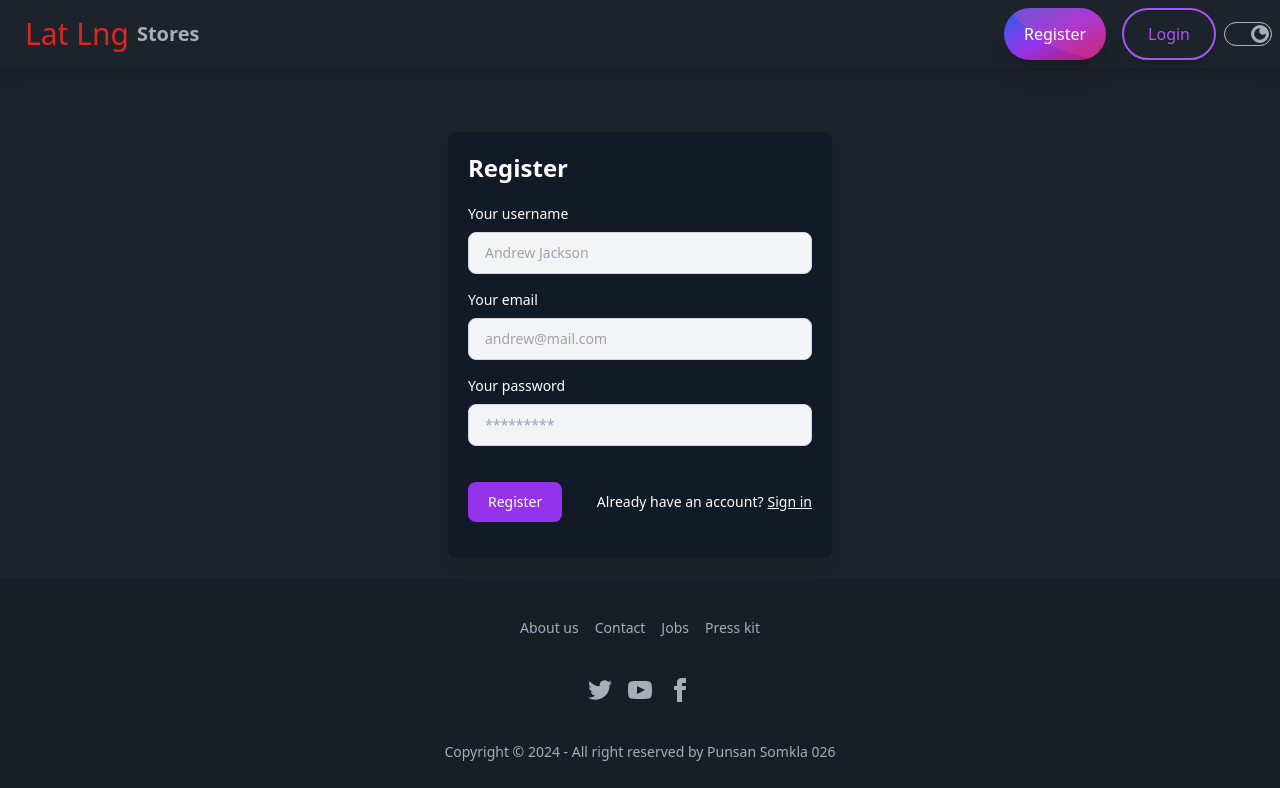
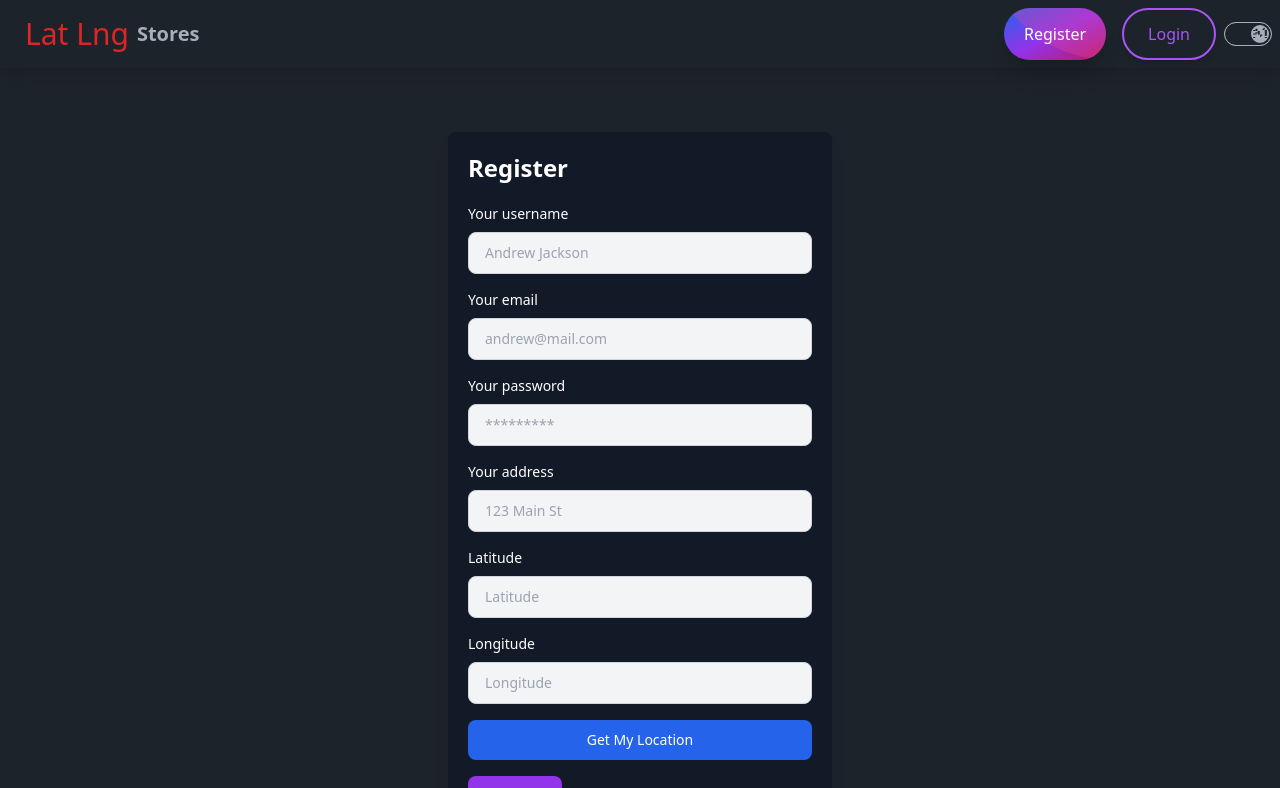
Before and after one commit to Punsano26/zone-checker-CRUDLAT, a React (Vite) app in the folder Frontend-store/: page /register in a window 1280 px wide. Shown: the top 788 px of the page. Built offline with nearby package versions, Linux system fonts and the light colour scheme.

Commit message:
finised v.1

```diff
--- a/Frontend-store/src/components/Nav.jsx
+++ b/Frontend-store/src/components/Nav.jsx
@@ -6,10 +6,10 @@ import { useAuthContext } from "../contexts/AuthContext";
 
 const Nav = () => {
   const { user } = useAuthContext();
-
   const [theme, setTheme] = useState(
     localStorage.getItem("theme") ? localStorage.getItem("theme") : "dark"
   );
+  const [isDropdownOpen, setIsDropdownOpen] = useState(false); // State for dropdown
 
   const handleToggle = (e) => {
     if (e.target.checked) {
@@ -35,13 +35,13 @@ const Nav = () => {
               xmlns="http://www.w3.org/2000/svg"
               fill="none"
               viewBox="0 0 24 24"
-              stroke-width="1.5"
+              strokeWidth="1.5"
               stroke="currentColor"
-              class="size-6"
+              className="size-6"
             >
               <path
-                stroke-linecap="round"
-                stroke-linejoin="round"
+                strokeLinecap="round"
+                strokeLinejoin="round"
                 d="M12 9v6m3-3H9m12 0a9 9 0 1 1-18 0 9 9 0 0 1 18 0Z"
               />
             </svg>
@@ -60,13 +60,13 @@ const Nav = () => {
               xmlns="http://www.w3.org/2000/svg"
               fill="none"
               viewBox="0 0 24 24"
-              stroke-width="1.5"
+              strokeWidth="1.5"
               stroke="currentColor"
-              class="size-6"
+              className="size-6"
             >
               <path
-                stroke-linecap="round"
-                stroke-linejoin="round"
+                strokeLinecap="round"
+                strokeLinejoin="round"
                 d="M12 9v6m3-3H9m12 0a9 9 0 1 1-18 0 9 9 0 0 1 18 0Z"
               />
             </svg>
@@ -77,6 +77,10 @@ const Nav = () => {
       },
     ],
     ROLE_USER: [{ name: "Home", link: "/" }],
+  };
+
+  const toggleDropdown = () => {
+    setIsDropdownOpen(!isDropdownOpen);
   };
 
   return (
@@ -91,7 +95,7 @@ const Nav = () => {
       </div>
 
       {/* Menu for larger screens */}
-    <div className="hidden md:flex navbar-end space-x-2">
+      <div className="hidden md:flex md:flex-row md:items-center md:justify-center sm:flex sm:flex-col">
         <ul className="menu menu-horizontal px-1">
           {user &&
             navmenu[user.roles[0]].map((menuItem) => (
@@ -104,6 +108,26 @@ const Nav = () => {
         </ul>
       </div>
 
+      {/* Dropdown for "Add a locations Store" */}
+      {user &&
+        user.roles.includes("ROLE_ADMIN") &&(
+          <div className="relative md:hidden">
+        <button onClick={toggleDropdown} className="btn btn-ghost">
+          Add a locations Store
+        </button>
+        <div className={`dropdown-content mt-3 p-2 shadow bg-base-100 rounded-box w-52 z-50 ${isDropdownOpen ? 'block' : 'hidden'}`}>
+          <ul className="menu p-2">
+            <li>
+              <a href="/add" className="text-base hover:text-emerald-800">
+                Go to Add Locations
+              </a>
+            </li>
+          </ul>
+        </div>
+      </div>
+        )}
+
+
       {/* User Profile or Auth Buttons */}
       <div className="hidden md:flex items-center space-x-6">
         {user ? (
@@ -111,7 +135,6 @@ const Nav = () => {
             <div className="flex items-center space-x-2">
               <span className="text-lg font-semibold text-gray-800">Welcome,</span>
               <span className="text-lg font-bold text-blue-600">{user.username}</span>
-
               {user.roles?.length > 0 && (
                 <div className="flex space-x-2">
                   {user.roles.map((role, index) => (
@@ -174,6 +197,14 @@ const Nav = () => {
                 <li>
                   <UserProfile />
                 </li>
+                {/* Include mobile menu items here */}
+                {navmenu[user.roles[0]].map((menuItem) => (
+                  <li key={menuItem.name}>
+                    <a href={menuItem.link} className="text-base hover:text-emerald-800">
+                      {menuItem.name}
+                    </a>
+                  </li>
+                ))}
               </>
             ) : (
               <>
@@ -188,7 +219,6 @@ const Nav = () => {
           </ul>
         </div>
       </div>
-
 
       {/* Theme controller */}
       <label className="grid cursor-pointer place-items-center ml-2">
@@ -226,11 +256,10 @@ const Nav = () => {
           strokeLinecap="round"
           strokeLinejoin="round"
         >
-        <path d="M21 12.79A9 9 0 1 1 11.21 3 7 7 0 0 0 21 12.79z"></path>
+          <path d="M3 12h2m14-10v2m-2 0h2m2 2h2m-2 2h2m-2 2h2m-2 2h2m-2 2h2m2 2h2m-14 0v-2m2 0h-2m-2-2h-2m2 0h-2m2-2h-2m2-2h-2m-2-2h-2m2-2h-2M1 6h2M21 6h2M1 18h2M21 18h2M1 12h2m2-2h2M1 12h2" />
         </svg>
       </label>
     </div>
-
   );
 };
 
--- a/Frontend-store/src/page/AddLocation.jsx
+++ b/Frontend-store/src/page/AddLocation.jsx
@@ -80,7 +80,7 @@ const AddLocation = () => {
         Swal.fire({
           position: 'center',
           icon: 'success',
-          title: 'เพิ่มสถานที่สำเร็จ',
+          title: 'ยินดีด้วย คุณเพิ่มข้อมูลร้านสำเร็จ',
           text: response.data.message,
           timer: 2000,
         }).then(() => {
@@ -138,7 +138,7 @@ const AddLocation = () => {
         {/* DMS Input */}
         <div className="mb-4 flex items-center gap-2">
           <div className="flex-grow">
-            <label className="block text-sm font-medium mb-1">DMS Coordinates</label>
+            <label className="block text-sm font-medium mb-1">Latitude & Longitude</label>
             <input
               type="text"
               name="dms"
--- a/Frontend-store/src/page/Register.jsx
+++ b/Frontend-store/src/page/Register.jsx
@@ -8,10 +8,13 @@ const Register = () => {
     username: "",
     email: "",
     password: "",
+    address: "",
+    lat: "",
+    lng: "",
   });
   const navigate = useNavigate();
 
-  const handdleChange = (e) => {
+  const handleChange = (e) => {
     const { name, value } = e.target;
     setUser({
       ...user,
@@ -19,13 +22,35 @@ const Register = () => {
     });
     console.log(user);
   };
+
+  const handleGetLocation = () => {
+    if (navigator.geolocation) {
+      navigator.geolocation.getCurrentPosition((position) => {
+        setUser((prevUser) => ({
+          ...prevUser,
+          lat: position.coords.latitude,
+          lng: position.coords.longitude,
+        }));
+      });
+    } else {
+      Swal.fire({
+        title: "Geolocation not supported",
+        text: "Your browser does not support geolocation.",
+        icon: "error",
+      });
+    }
+  };
+
   const handleSubmit = async () => {
     console.log(AuthService.register());
     try {
       const register = await AuthService.register(
         user.username,
         user.email,
-        user.password
+        user.password,
+        user.address,
+        user.lat,
+        user.lng
       );
       if (register.status === 200) {
         Swal.fire({
@@ -33,39 +58,40 @@ const Register = () => {
           text: register.data.message,
           icon: "success",
         });
-        setUser({  username: "",email: "", password: "" });
+        setUser({ username: "", email: "", password: "", address: "", lat: "", lng: "" });
         navigate("/login");
       }
     } catch (error) {
       Swal.fire({
-        title: "User Registered error",
+        title: "User Registration Error",
         text: error.response ? error.response.data.message : "Unknown error",
         icon: "error",
         timer: 1500,
       });
     }
   };
+
   return (
     <div className="flex justify-center items-center mt-16">
       <div className="w-96 backdrop-blur-lg bg-opacity-80 rounded-lg shadow-lg p-5 bg-gray-900 text-white">
-      <h2 className="text-2xl font-bold pb-5">Register</h2>
+        <h2 className="text-2xl font-bold pb-5">Register</h2>
 
         <div className="mb-4">
-          <label for="name" className="block mb-2 text-sm font-medium">
+          <label htmlFor="username" className="block mb-2 text-sm font-medium">
             Your username
           </label>
           <input
             type="text"
-            id="name"
+            id="username"
             className="bg-gray-100 border border-gray-300 text-gray-900 text-sm rounded-lg focus:ring-2 focus:ring-blue-500 focus:border-blue-500 w-full py-2.5 px-4"
             placeholder="Andrew Jackson"
             required
             name="username"
-            onChange={handdleChange}
+            onChange={handleChange}
           />
         </div>
         <div className="mb-4">
-          <label for="email" className="block mb-2 text-sm font-medium">
+          <label htmlFor="email" className="block mb-2 text-sm font-medium">
             Your email
           </label>
           <input
@@ -75,11 +101,11 @@ const Register = () => {
             placeholder="andrew@mail.com"
             required
             name="email"
-            onChange={handdleChange}
+            onChange={handleChange}
           />
         </div>
         <div className="mb-4">
-          <label for="password" className="block mb-2 text-sm font-medium">
+          <label htmlFor="password" className="block mb-2 text-sm font-medium">
             Your password
           </label>
           <input
@@ -89,11 +115,58 @@ const Register = () => {
             placeholder="*********"
             required
             name="password"
-            onChange={handdleChange}
+            onChange={handleChange}
           />
         </div>
-        <div>
-          <p className="text-red-500 pb-5"></p>
+        <div className="mb-4">
+          <label htmlFor="address" className="block mb-2 text-sm font-medium">
+            Your address
+          </label>
+          <input
+            type="text"
+            id="address"
+            className="bg-gray-100 border border-gray-300 text-gray-900 text-sm rounded-lg focus:ring-2 focus:ring-blue-500 focus:border-blue-500 w-full py-2.5 px-4"
+            placeholder="123 Main St"
+            required
+            name="address"
+            onChange={handleChange}
+          />
+        </div>
+        <div className="mb-4">
+          <label htmlFor="lat" className="block mb-2 text-sm font-medium">
+            Latitude
+          </label>
+          <input
+            type="text"
+            id="lat"
+            className="bg-gray-100 border border-gray-300 text-gray-900 text-sm rounded-lg focus:ring-2 focus:ring-blue-500 focus:border-blue-500 w-full py-2.5 px-4"
+            placeholder="Latitude"
+            name="lat"
+            value={user.lat}
+            onChange={handleChange}
+          />
+        </div>
+        <div className="mb-4">
+          <label htmlFor="lng" className="block mb-2 text-sm font-medium">
+            Longitude
+          </label>
+          <input
+            type="text"
+            id="lng"
+            className="bg-gray-100 border border-gray-300 text-gray-900 text-sm rounded-lg focus:ring-2 focus:ring-blue-500 focus:border-blue-500 w-full py-2.5 px-4"
+            placeholder="Longitude"
+            name="lng"
+            value={user.lng}
+            onChange={handleChange}
+          />
+        </div>
+        <div className="mb-4">
+          <button
+            onClick={handleGetLocation}
+            className="text-white bg-blue-600 hover:bg-blue-700 focus:ring-2 focus:ring-blue-300 font-medium rounded-lg text-sm py-2.5 px-5 w-full"
+          >
+            Get My Location
+          </button>
         </div>
         <div className="flex items-center justify-between mb-4">
           <button
@@ -109,10 +182,8 @@ const Register = () => {
             </a>
           </div>
         </div>
-
+      </div>
     </div>
-    </div>
-
   );
 };
 
--- a/Frontend-store/src/services/auth.service.js
+++ b/Frontend-store/src/services/auth.service.js
@@ -3,8 +3,8 @@ import TokenService from "./token.service";
 
 const API_URL = import.meta.env.VITE_AUTH_API;
 
-const register = async ( username, email, password) => {
-  return await api.post(API_URL + "/register", { username, email, password });
+const register = async ( username, email, password, address, lat, lng) => {
+  return await api.post(API_URL + "/register", { username, email, password, address, lat, lng });
 };
 
 const login = async (username, password) => {
```
Also changed, not shown: Frontend-store/src/components/ComponentMap.jsx (+37 -28 lines). Lines whose indentation alone changed are shown as unchanged.
